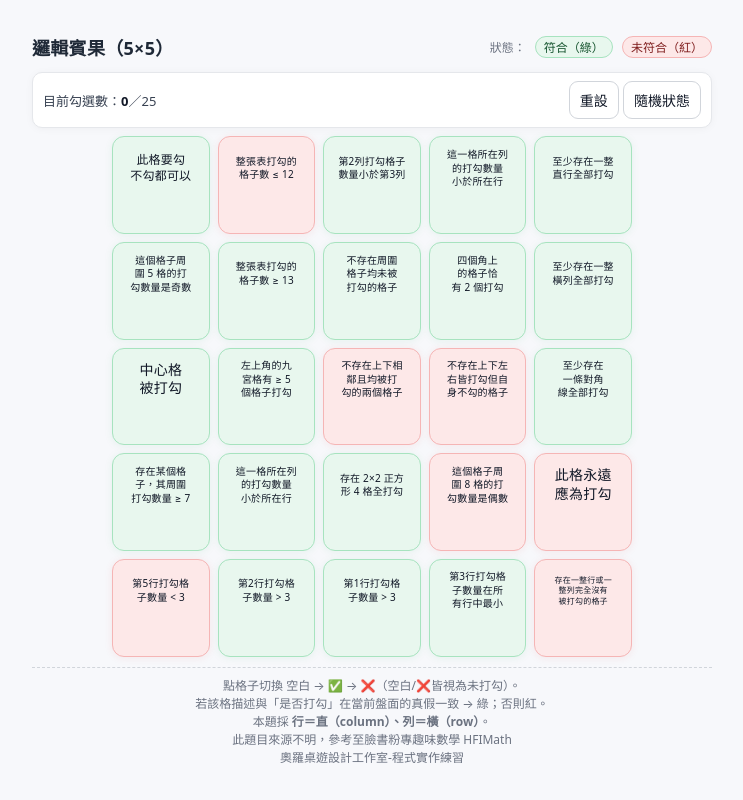
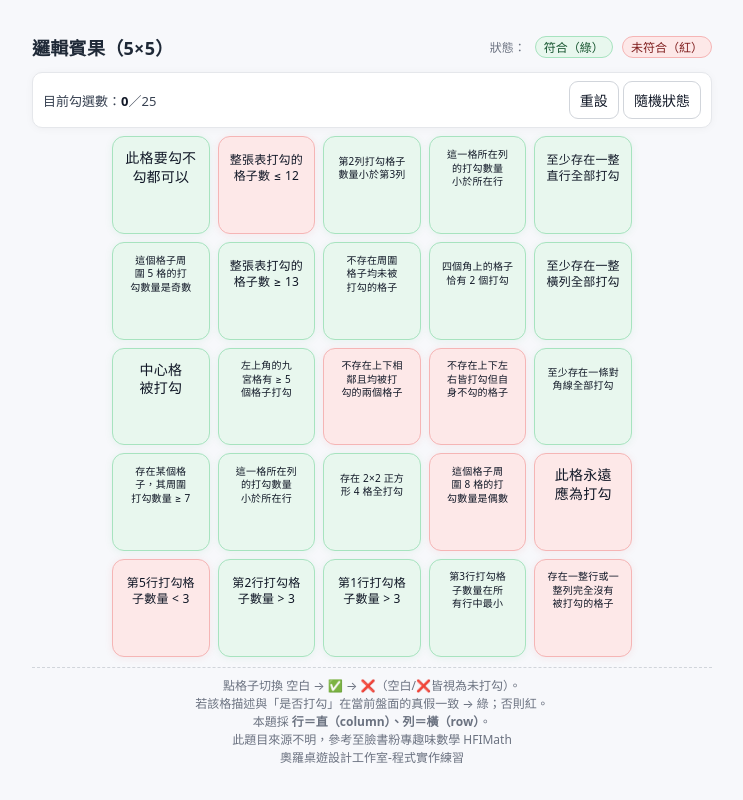
Before and after one commit to oro1081111/Logic_Bingo, a plain HTML site: page index.html in a window 1280 px wide. Shown: the whole page, without its empty margins (268-1011 px from the left). Drawn offline with Linux system fonts and the light colour scheme.

Commit message:
Update: 文字說明

```diff
--- a/index.html
+++ b/index.html
@@ -48,7 +48,7 @@
     .desc{
       font-size:clamp(10px,1.8vw,14px);
       line-height:1.35; color:#111827; letter-spacing:.2px;
-      padding:0 6px; max-width:100%;
+      padding:0 2px; max-width:100%;
       overflow-wrap:anywhere; word-break:break-word; white-space:normal;
       text-wrap:balance;
     }
```
